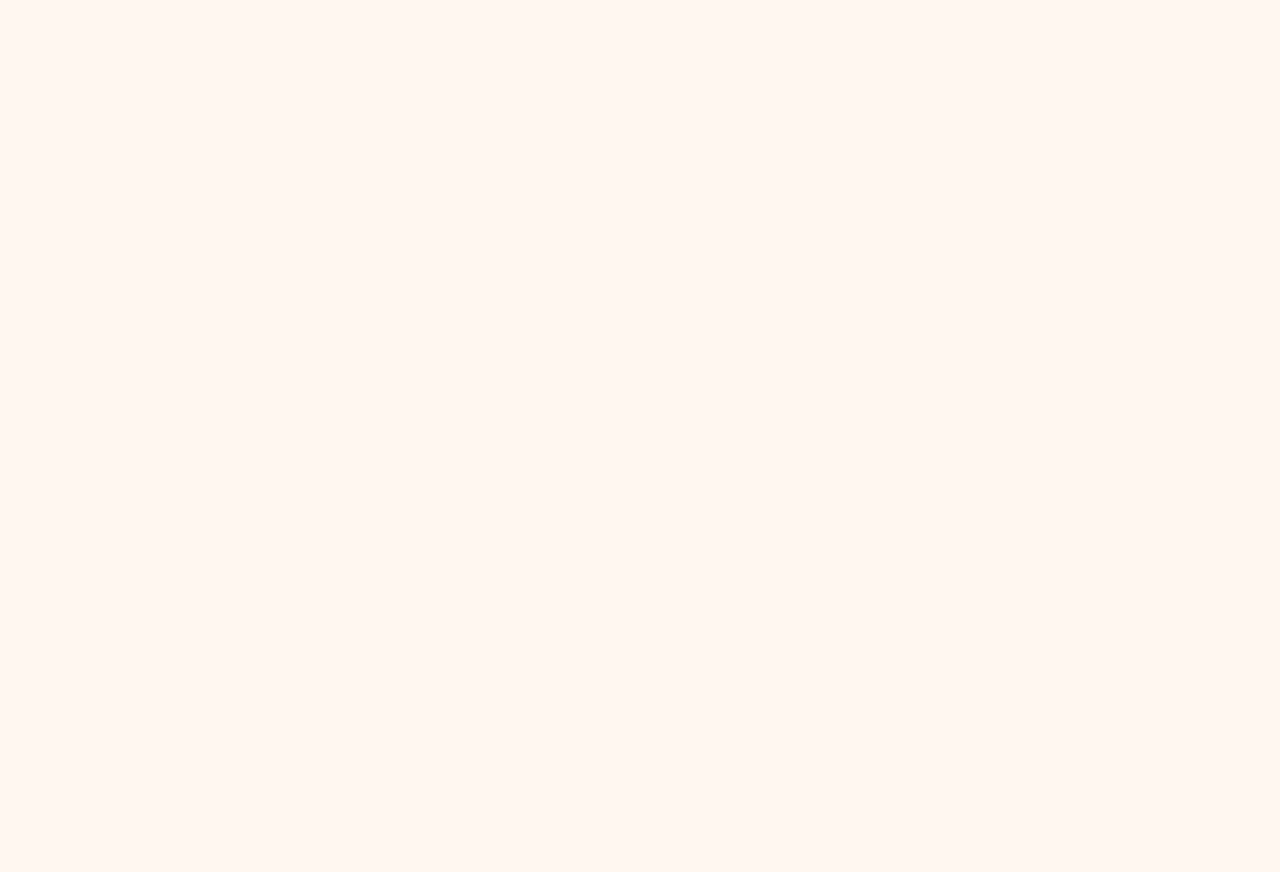
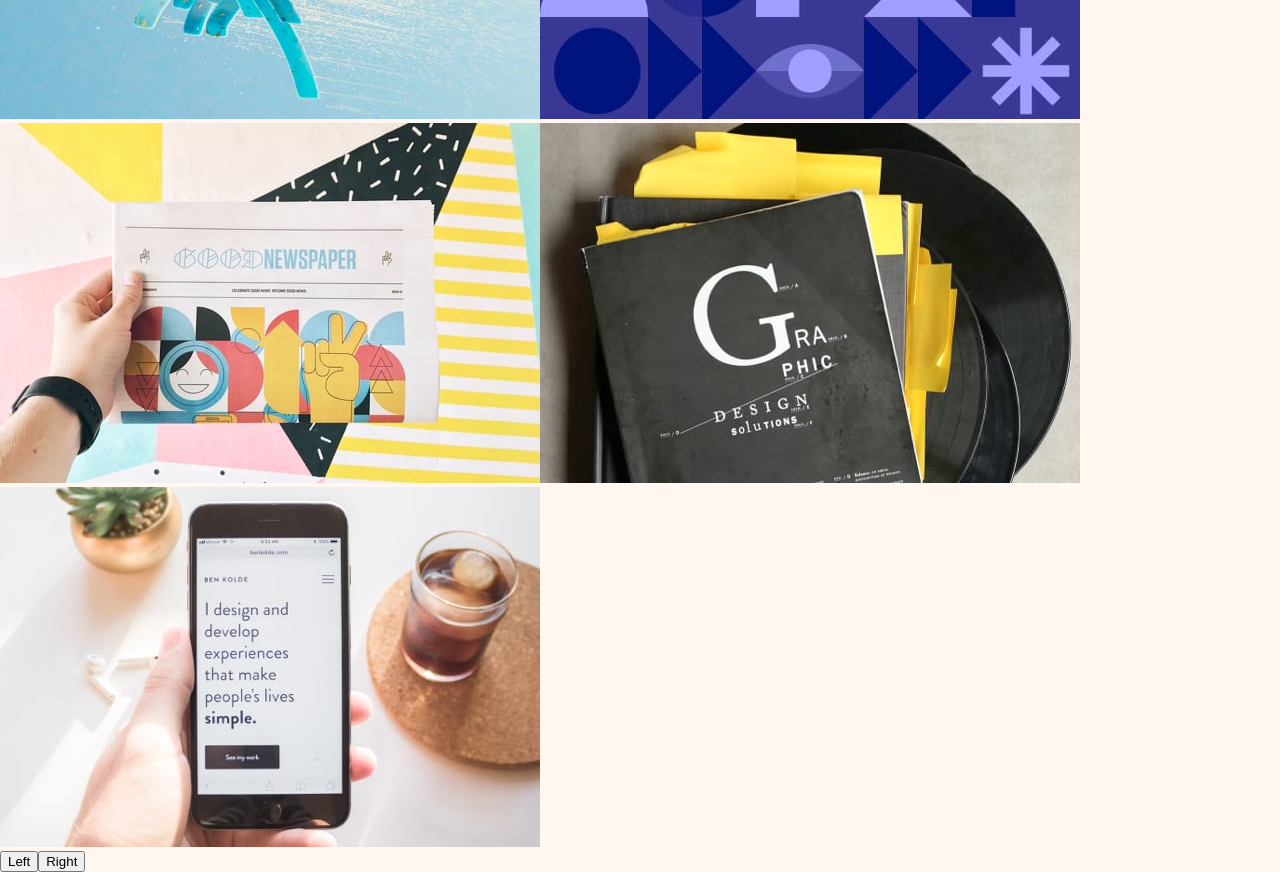
Before and after one commit to ohmymario/design-portfolio, a React (Create React App) app: page / in a window 1280 px wide. Shown: the part 1620-2492 px from the top of the page. Before the commit the page ends 1339 px from the top, so only its background shows below. Built offline with nearby package versions, Linux system fonts and the light colour scheme.

Commit message:
add base  workslides component with only structure

```diff
--- /dev/null
+++ b/src/components/WorkSlides/WorkSlides.tsx
@@ -0,0 +1,60 @@
+import React from 'react'
+
+import slide1 from '../../assets/image-slide-1.jpg'
+import slide2 from '../../assets/image-slide-2.jpg'
+import slide3 from '../../assets/image-slide-3.jpg'
+import slide4 from '../../assets/image-slide-4.jpg'
+import slide5 from '../../assets/image-slide-5.jpg'
+
+type Props = {}
+
+const images = [
+  {
+    src: slide1,
+    alt: 'slide 1',
+  },
+  {
+    src: slide2,
+    alt: 'slide 2',
+  },
+  {
+    src: slide3,
+    alt: 'slide 3',
+  },
+  {
+    src: slide4,
+    alt: 'slide 4',
+  },
+  {
+    src: slide5,
+    alt: 'slide 5',
+  },
+]
+
+const WorkSlides = (props: Props) => {
+  return (
+    <div>
+
+      {/* header */}
+      <h3>My Work</h3>
+
+      {/* image slides */}
+      {/* total images - 5 */}
+      <div>
+        {images.map((image, index) => (
+          <img key={index} src={image.src} alt={image.alt} />
+        ))}
+      </div>
+
+      {/* buttons */}
+      {/* buttons center */}
+      <div>
+        <button>Left</button>
+        <button>Right</button>
+      </div>
+
+    </div>
+  )
+}
+
+export default WorkSlides
--- /dev/null
+++ b/src/components/WorkSlides/WorkSlidesStyles.tsx
@@ -0,0 +1,5 @@
+import styled from 'styled-components';
+
+export const WorkSlidesContainer = styled.div`
+
+`;
--- a/src/pages/Layout.tsx
+++ b/src/pages/Layout.tsx
@@ -3,6 +3,7 @@ import Header from '../components/Header/Header';
 import Banner from '../components/Banner/Banner';
 import TilesContainer from '../components/TilesContainer/TilesContainer';
 import ClientContainer from '../components/ClientContainer/ClientContainer';
+import WorkSlides from '../components/WorkSlides/WorkSlides';
 
 import { LayoutStyles } from './LayoutStyles';
 
@@ -15,6 +16,7 @@ const Layout = (props: Props) => {
       <Banner />
       <TilesContainer />
       <ClientContainer />
+      <WorkSlides />
     </LayoutStyles>
   )
 }
```
